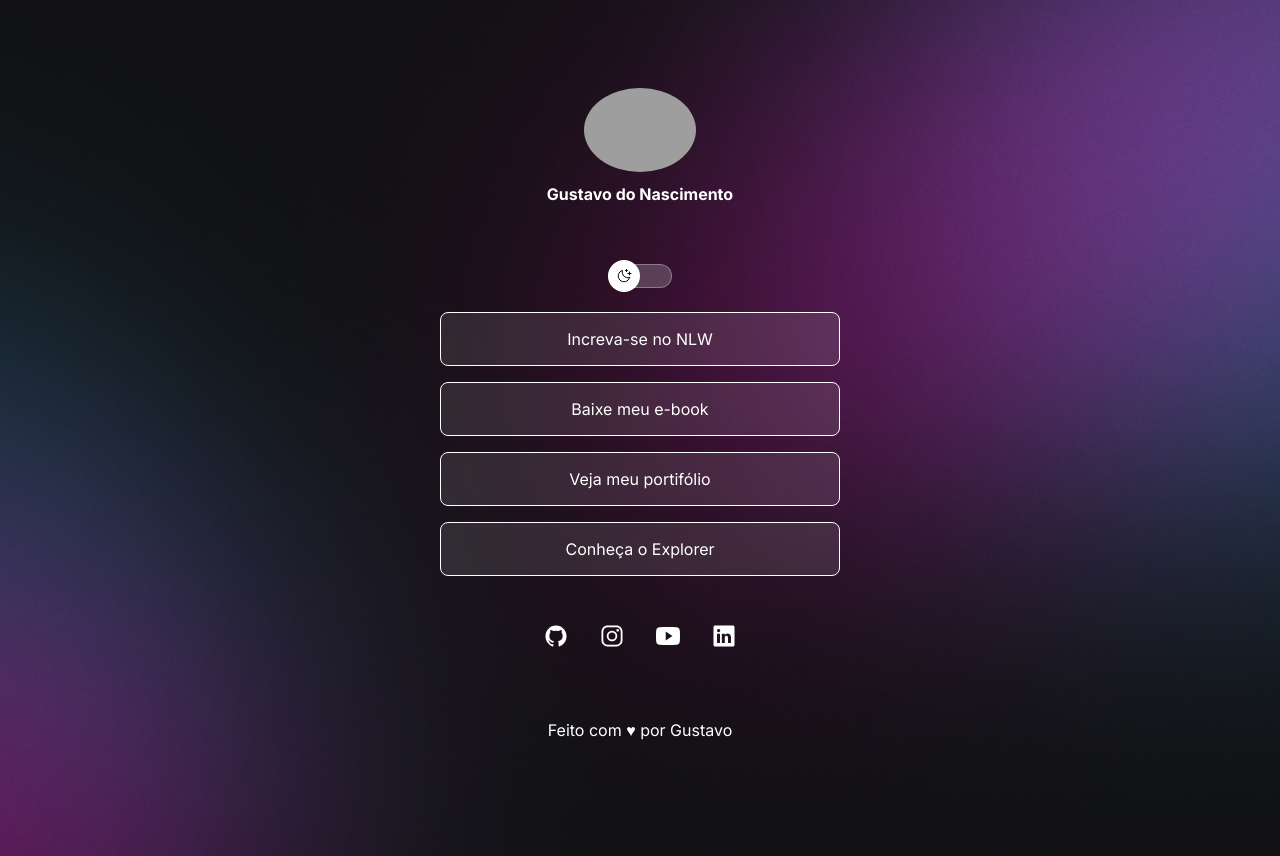
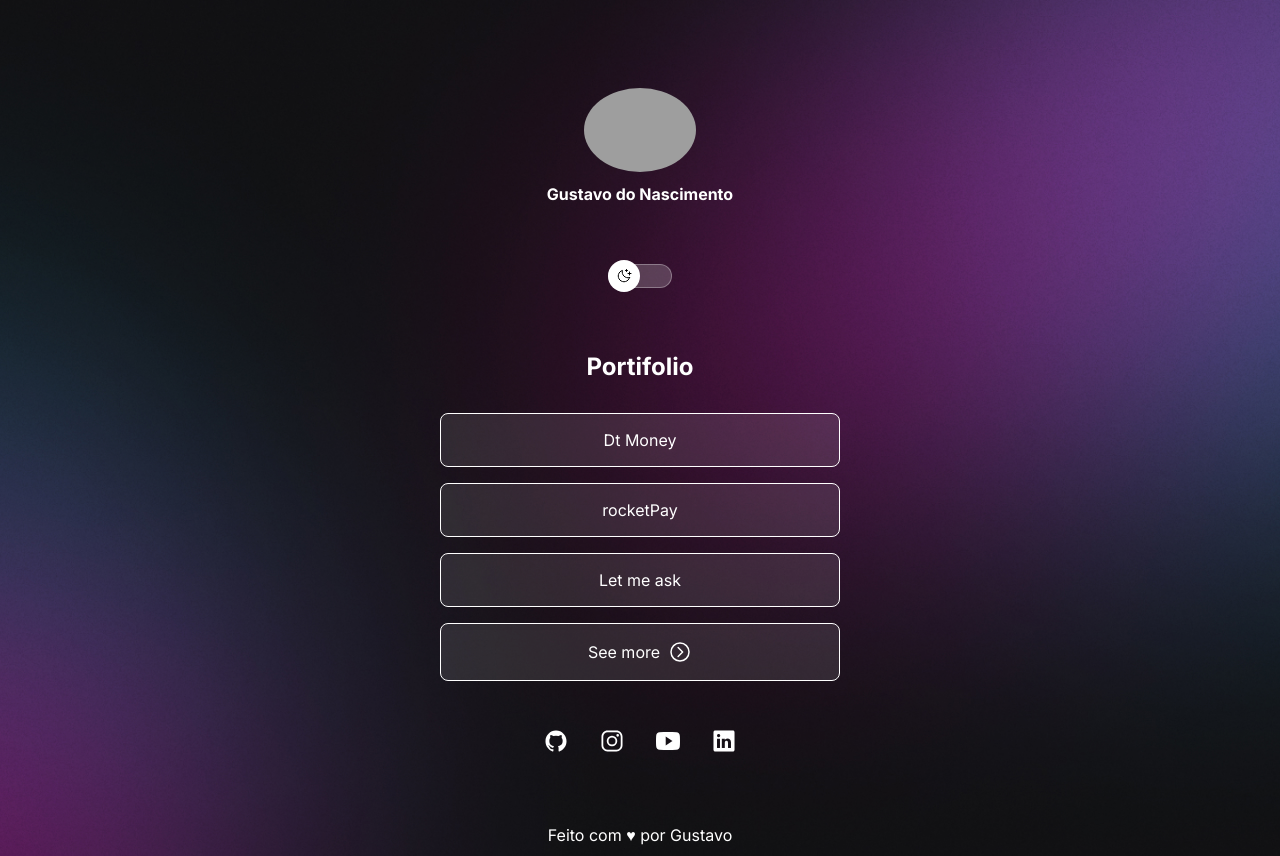
Before and after one commit to ngustavo80/Devlinks, a plain HTML site: page index.html in a window 1280 px wide. Drawn offline with nearby package versions, Linux system fonts and the light colour scheme; grey boxes are pictures that could not be loaded.

Commit message:
add my portifolio

```diff
--- a/index.html
+++ b/index.html
@@ -29,27 +29,37 @@
       </section>
 
       <section class="links">
+        <p>Portifolio</p>
         <ul class="portifolio">
           <li>
-            <a href="https://rocketseat.com.br" target="_blank"
-              >Increva-se no NLW</a
+            <a href="https://github.com/ngustavo80/dt-money" target="_blank"
+              >Dt Money</a
             >
           </li>
 
           <li>
-            <a href="" target="_blank">Baixe meu e-book</a>
-          </li>
-
-          <li>
-            <a href="https://github.com/ngustavo80" target="_blank"
-              >Veja meu portifólio</a
+            <a href="https://github.com/ngustavo80/rocketPay" target="_blank"
+              >rocketPay</a
             >
           </li>
 
           <li>
-            <a href="https://rocketseat.com.br/explorer" target="_blank"
-              >Conheça o Explorer</a
+            <a href="https://github.com/ngustavo80/letmeask" target="_blank"
+              >Let me ask</a
             >
+          </li>
+
+          <li>
+            <a
+              href="https://github.com/ngustavo80?tab=repositories"
+              target="_blank"
+              >See more
+              <ion-icon
+                id="go-out"
+                name="chevron-forward-circle-outline"
+                style="margin-left: 0.5rem"
+              ></ion-icon>
+            </a>
           </li>
         </ul>
 
@@ -58,7 +68,7 @@
             <ion-icon name="logo-github"></ion-icon>
           </a>
 
-          <a href="https://instagram.com" target="_blank">
+          <a href="https://instagram.com/n_gustavo1" target="_blank">
             <ion-icon name="logo-instagram"></ion-icon>
           </a>
 
@@ -66,7 +76,7 @@
             <ion-icon name="logo-youtube"></ion-icon>
           </a>
 
-          <a href="https://br.linkedin.com/" target="_blank">
+          <a href="www.linkedin.com/in/gustavo-nascimento80" target="_blank">
             <ion-icon name="logo-linkedin"></ion-icon>
           </a>
         </div>
--- a/style.css
+++ b/style.css
@@ -131,6 +131,13 @@ section.links {
   margin-top: 1.5rem;
 }
 
+section.links p {
+  text-align: center;
+  margin: 4rem auto 2rem auto;
+  font-size: 1.5rem;
+  font-weight: 700;
+}
+
 ul.portifolio {
   display: flex;
   flex-direction: column;
```
